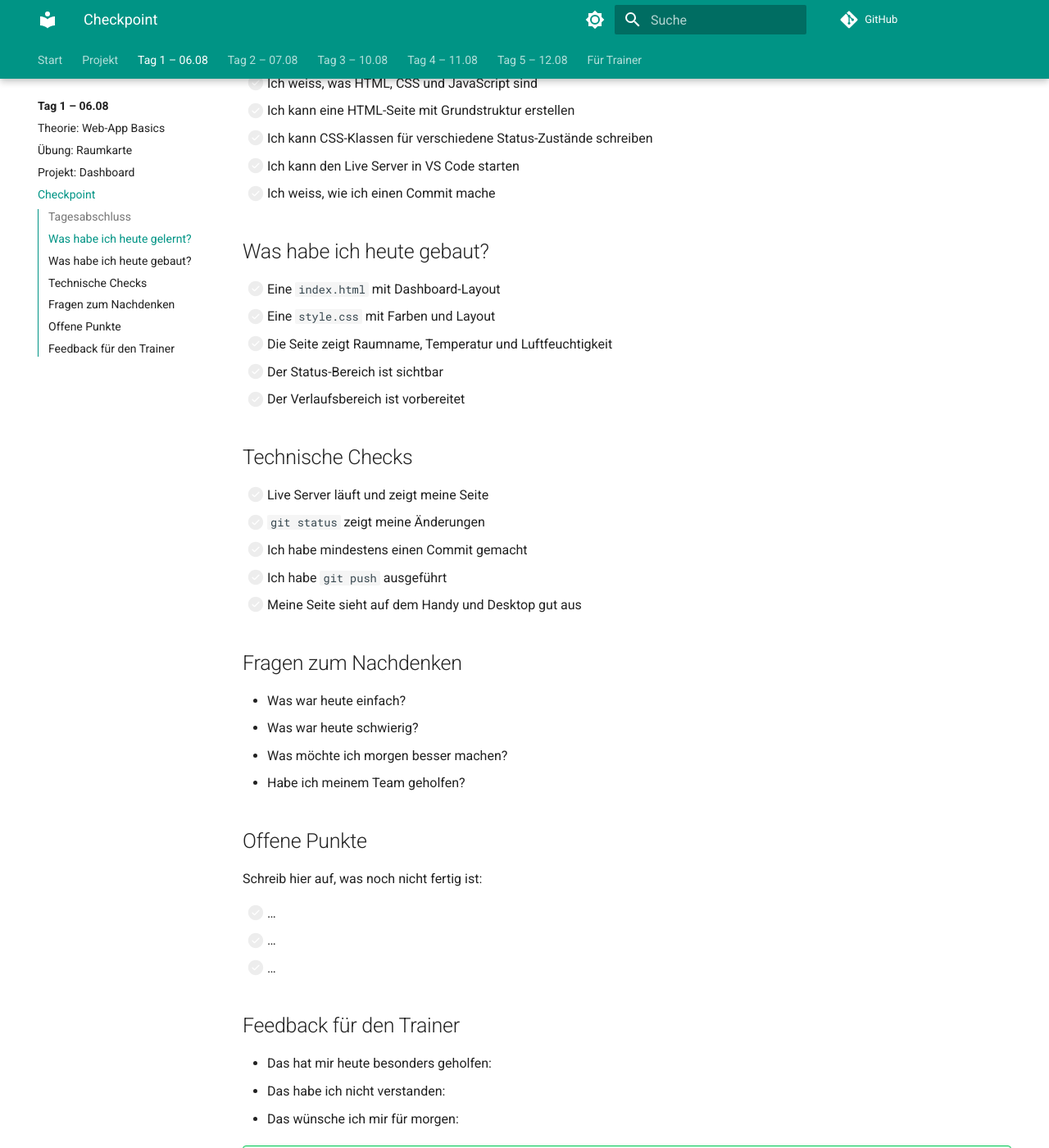
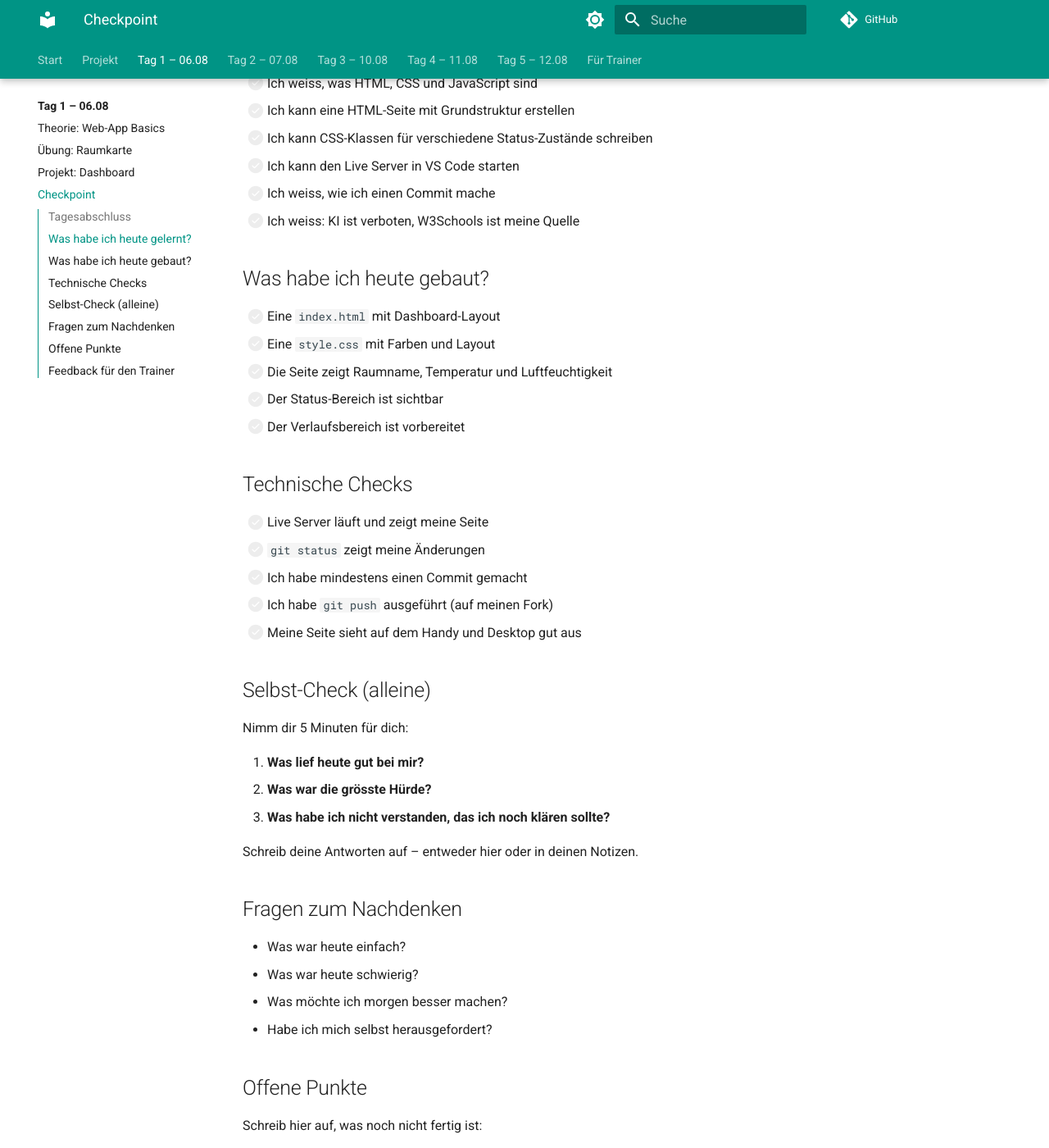
Before and after one commit to HeiligerG/ae-raumklima-bootcamp, an MkDocs documentation site: the page built from docs/tag-1/checkpoint.md, in a window 1280 px wide and 1400 px high, scrolled down 332 px. Shown: the whole window at 82% size. Built offline with MkDocs 1.6.1 and Material for MkDocs 9.7.7, drawn with Linux system fonts in a browser that asks for light colours; comment, search, counter and statistics services are not loaded; some of the changed text lies outside the part shown.

Commit message:
docs(tag-1): checkpoint auf Einzelperson umstellen
Komplett umgeschrieben:
- 'Team-Check' -> 'Selbst-Check (alleine)' (5 Fragen
  statt Team-Fragen)
- 'Habe ich meinem Team geholfen?' -> 'Habe ich mich selbst
  herausgefordert?'
- 'Mein Team geholfen' -> 'Mein Code ist committed und
  auf meinem Fork gepusht'
- 'Checkliste fuer morgen' erweitert um Quellen.md
- 'Bis dann - gleicher Raum' bleibt (terminlich)

```diff
--- a/docs/tag-1/checkpoint.md
+++ b/docs/tag-1/checkpoint.md
@@ -12,6 +12,7 @@ Sei ehrlich zu dir selbst – es geht nicht um Perfektion.
 - [ ] Ich kann CSS-Klassen für verschiedene Status-Zustände schreiben
 - [ ] Ich kann den Live Server in VS Code starten
 - [ ] Ich weiss, wie ich einen Commit mache
+- [ ] Ich weiss: KI ist verboten, W3Schools ist meine Quelle
 
 ## Was habe ich heute gebaut?
 
@@ -26,15 +27,26 @@ Sei ehrlich zu dir selbst – es geht nicht um Perfektion.
 - [ ] Live Server läuft und zeigt meine Seite
 - [ ] `git status` zeigt meine Änderungen
 - [ ] Ich habe mindestens einen Commit gemacht
-- [ ] Ich habe `git push` ausgeführt
+- [ ] Ich habe `git push` ausgeführt (auf meinen Fork)
 - [ ] Meine Seite sieht auf dem Handy und Desktop gut aus
+
+## Selbst-Check (alleine)
+
+Nimm dir 5 Minuten für dich:
+
+1. **Was lief heute gut bei mir?**
+2. **Was war die grösste Hürde?**
+3. **Was habe ich nicht verstanden, das ich noch klären sollte?**
+
+Schreib deine Antworten auf – entweder hier oder in deinen
+Notizen.
 
 ## Fragen zum Nachdenken
 
 - Was war heute einfach?
 - Was war heute schwierig?
 - Was möchte ich morgen besser machen?
-- Habe ich meinem Team geholfen?
+- Habe ich mich selbst herausgefordert?
 
 ## Offene Punkte
 
@@ -53,3 +65,7 @@ Schreib hier auf, was noch nicht fertig ist:
 !!! success "Feierabend!"
     Gut gemacht! Morgen geht's weiter mit Daten und Logik.
     Bis dann – gleicher Raum, gleiche Zeit :material-clock-outline: 08:00.
+
+!!! tip "Morgen"
+    - [Tag 2 Theorie: JSON / API / Fetch](theorie-json-api-fetch.md)
+    - [Quellen und KI-Verbot](../projekt/quellen.md) – falls du nochmal W3Schools-Links brauchst
```
